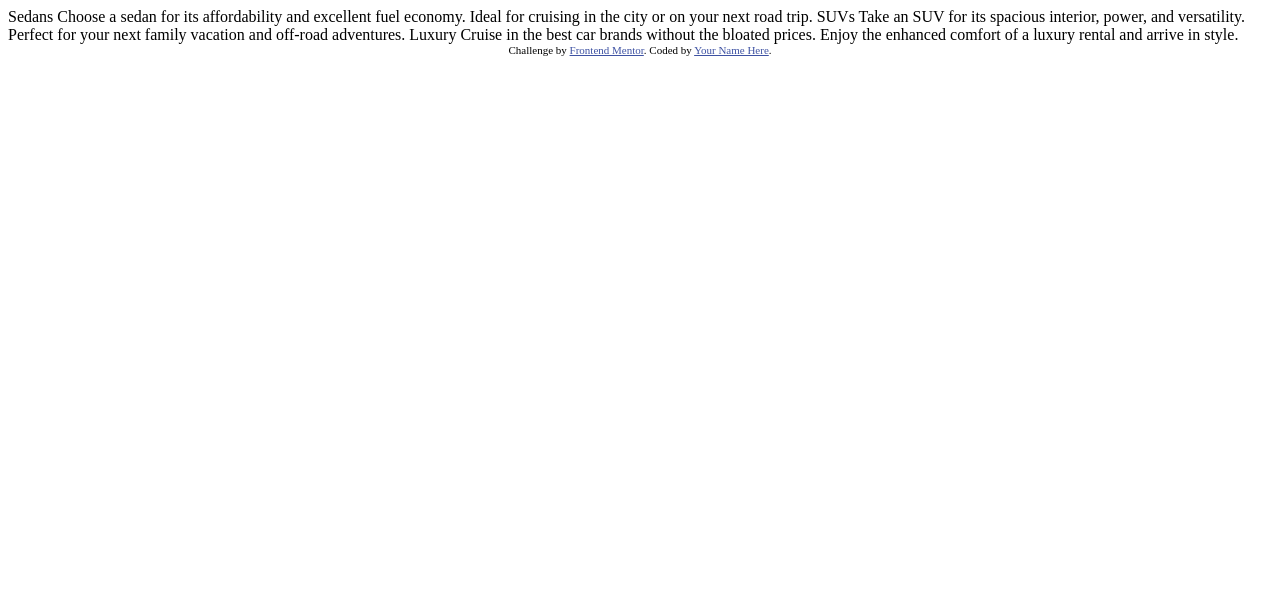
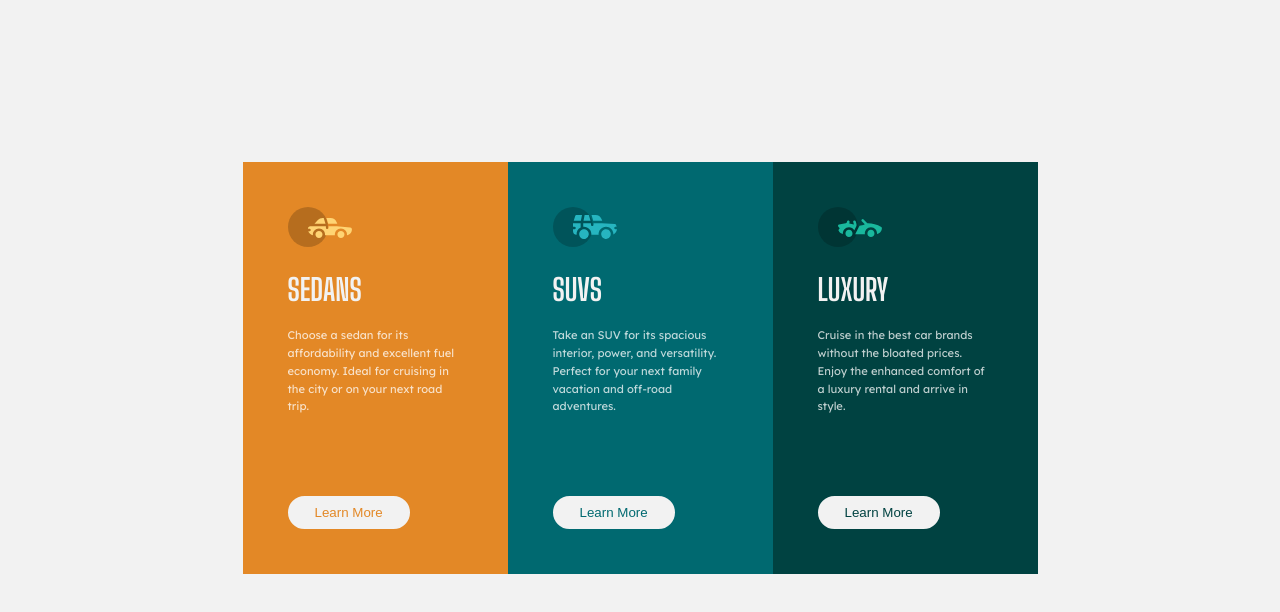
Before and after one commit to LenyPython/3-column-preview-card-component, a plain HTML site: page index.html in a window 1280 px wide. Drawn offline with Linux system fonts and the light colour scheme.

Commit message:
new challenge

```diff
--- a/index.html
+++ b/index.html
@@ -1,36 +1,49 @@
 <!DOCTYPE html>
 <html lang="en">
+
 <head>
   <meta charset="UTF-8">
-  <meta name="viewport" content="width=device-width, initial-scale=1.0"> <!-- displays site properly based on user's device -->
-
-  <link rel="icon" type="image/png" sizes="32x32" href="./images/favicon-32x32.png">
+  <meta name="viewport" content="width=device-width, initial-scale=1.0">
+  <link rel='stylesheet' href='style.css'>
+  <link rel="preconnect" href="https://fonts.googleapis.com">
+  <link rel="preconnect" href="https://fonts.gstatic.com" crossorigin>
+  <link href="https://fonts.googleapis.com/css2?family=Lexend+Deca&display=swap" rel="stylesheet">
+  <link rel="preconnect" href="https://fonts.googleapis.com">
+  <link rel="preconnect" href="https://fonts.gstatic.com" crossorigin>
+  <link href="https://fonts.googleapis.com/css2?family=Big+Shoulders+Display:wght@700&display=swap" rel="stylesheet">
 
   <title>Frontend Mentor | 3-column preview card component</title>
 
-  <!-- Feel free to remove these styles or customise in your own stylesheet 👍 -->
-  <style>
-    .attribution { font-size: 11px; text-align: center; }
-    .attribution a { color: hsl(228, 45%, 44%); }
-  </style>
 </head>
+
 <body>
 
-  Sedans
-  Choose a sedan for its affordability and excellent fuel economy. Ideal for cruising in the city
-  or on your next road trip.
+  <main>
+    <div id='root'>
+      <div class='card orange'>
+        <img src='images/icon-sedans.svg' alt='sedan icon'>
+        <h1>Sedans</h1>
+        <p>Choose a sedan for its affordability and excellent fuel economy. Ideal for cruising in the city
+          or on your next road trip.</p>
+        <button>Learn More</button>
+      </div>
+      <div class="card cyan">
+        <img src='images/icon-suvs.svg' alt='SUVs icon'>
+        <h1>SUVs</h1>
+        <p>Take an SUV for its spacious interior, power, and versatility. Perfect for your next family vacation
+          and off-road adventures.</p>
+        <button>Learn More</button>
+      </div>
+      <div class="card darkCyan">
+        <img src='images/icon-luxury.svg' alt='Luxyry icon'>
+        <h1>Luxury</h1>
+        <p>Cruise in the best car brands without the bloated prices. Enjoy the enhanced comfort of a luxury
+          rental and arrive in style.</p>
+        <button>Learn More</button>
+      </div>
+    </div>
 
-  SUVs
-  Take an SUV for its spacious interior, power, and versatility. Perfect for your next family vacation
-  and off-road adventures.
+  </main>
+</body>
 
-  Luxury
-  Cruise in the best car brands without the bloated prices. Enjoy the enhanced comfort of a luxury
-  rental and arrive in style.
-
-  <div class="attribution">
-    Challenge by <a href="https://www.frontendmentor.io?ref=challenge" target="_blank">Frontend Mentor</a>.
-    Coded by <a href="#">Your Name Here</a>.
-  </div>
-</body>
 </html>
--- /dev/null
+++ b/style.scss
@@ -0,0 +1,75 @@
+$colors:(
+	orange:hsl(31,77%,52%),
+	cyan:hsl(184,100%,22%),
+	darkCyan:hsl(179,100%,13%)
+);
+$parag:hsla(0,0%,100%,0.75);
+$lightGray:hsl(0,0%,95%);
+
+
+body{
+	display:flex;
+	justify-content: center;
+	align-items: center;
+	min-height: 90vh;
+	background: $lightGray;
+	font-family: 'Lexend Deca', sans-serif;
+	font-size: 15px;
+}
+p{
+	color:$parag;
+	font-size: .7rem;
+	line-height: 1.6;
+}
+h1 {
+	color: $lightGray;
+	font-family: 'Big Shoulders Display', cursive;
+	text-transform: uppercase;
+}
+button {
+	border: 2px solid $lightGray;
+	border-radius: 25px;
+	padding:7px 25px;
+	background: $lightGray;
+}
+#root {
+	min-width: 200px;
+	width: 70vw;
+	display: flex;
+	flex-flow: row wrap;
+	justify-content: center;
+}
+.card {
+	width: 175px;
+	padding: 45px;
+	p{
+		margin-bottom: 80px;
+	}
+}
+
+@each $name, $color in $colors {
+	div.#{$name} {
+		background: #{$color};
+		button {
+			color:#{$color};
+		}
+		:hover {
+				background:#{$color};
+				color:$lightGray;
+				cursor: pointer;
+			}
+	}
+}
+
+@media(max-width: 760px){
+	.card{
+		padding-bottom: 20px;
+		p{
+			margin-bottom: 15px;
+		}
+	}
+	button {
+		font-size: .6rem;
+		border-radius: 15px;
+	}
+}
```
Also changed, not shown: style.css (added), 2 other files.
